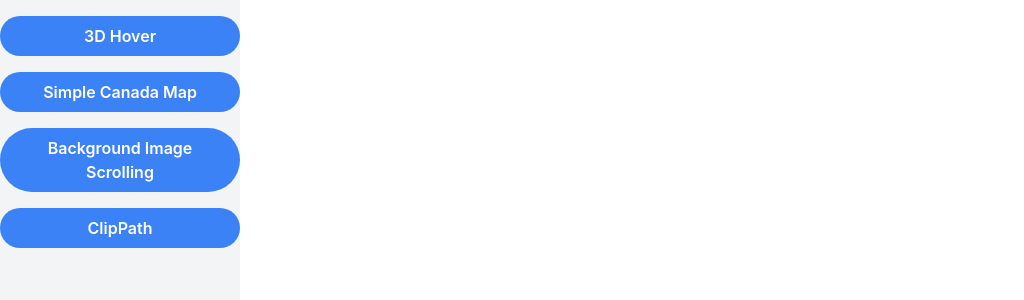
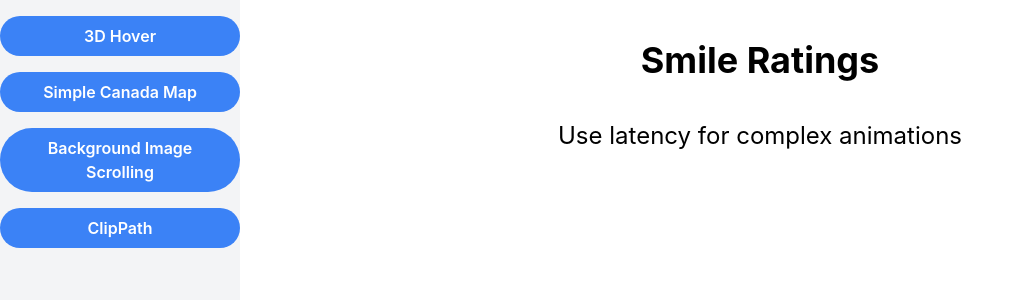
Before and after one commit to zhihao-qiu/frontend-collections, a React (Create React App) app: page /SmileRatings in a window 1280 px wide. Shown: the top 300 px of the page, without its empty margins (0-1024 px from the left). Built offline with nearby package versions, Linux system fonts and the light colour scheme.

Commit message:
SmileRatings project init

```diff
--- a/src/App.js
+++ b/src/App.js
@@ -2,11 +2,12 @@ import React, { useState } from 'react';
 import './App.css';
 import ListPage from './ListPage';
 import { BrowserRouter as Router, Routes, Route } from 'react-router-dom';
+import Topic from './Topic';
 import ThreedHover from './ThreeDHover';
 import SimpleMap from './SimpleMap';
 import BgImgScrolling from './BgImgScrolling';
 import ClipPath from './ClipPath';
-import Topic from './Topic';
+import SmileRatings from './SmileRatings';
 
 function App() {
   const [topic, setTopic] = useState('');
@@ -23,6 +24,7 @@ function App() {
             <Route path="/SimpleMap" element={<SimpleMap setTopic={setTopic} />} />
             <Route path="/BgImgScrolling" element={<BgImgScrolling setTopic={setTopic} />} />
             <Route path="/ClipPath" element={<ClipPath setTopic={setTopic} />} />
+            <Route path="/SmileRatings" element={<SmileRatings setTopic={setTopic} />} />
           </Routes>
 
         </div>
--- /dev/null
+++ b/src/SmileRatings/index.js
@@ -0,0 +1,16 @@
+import React, { useState, useEffect } from 'react';
+import '../App.css';
+const SmileRatings = ({ setTopic }) => {
+  useEffect(() => {
+    setTopic('SmileRatings');
+  }, [setTopic]);
+
+  return (
+    <div className='w-full h-full flex justify-center items-center mt-32'>
+      <div>
+      </div>
+    </div>
+  );
+};
+
+export default SmileRatings;
--- a/src/topics.json
+++ b/src/topics.json
@@ -18,5 +18,10 @@
     "topic_name": "Clippath",
     "main_topic": "Clip-Path Effects",
     "desc": "Hover over the images to see the effect"
+  },
+  {
+    "topic_name": "SmileRatings",
+    "main_topic": "Smile Ratings",
+    "desc": "Use latency for complex animations"
   }
 ]
```
